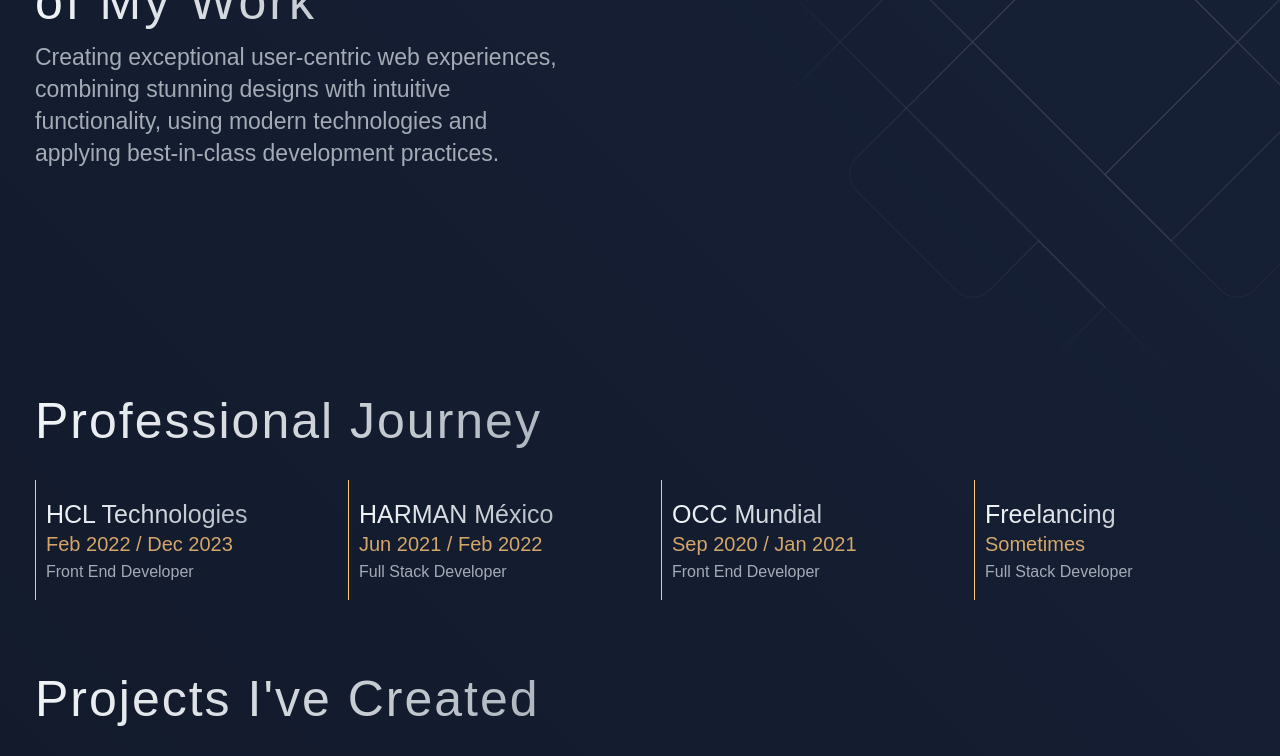
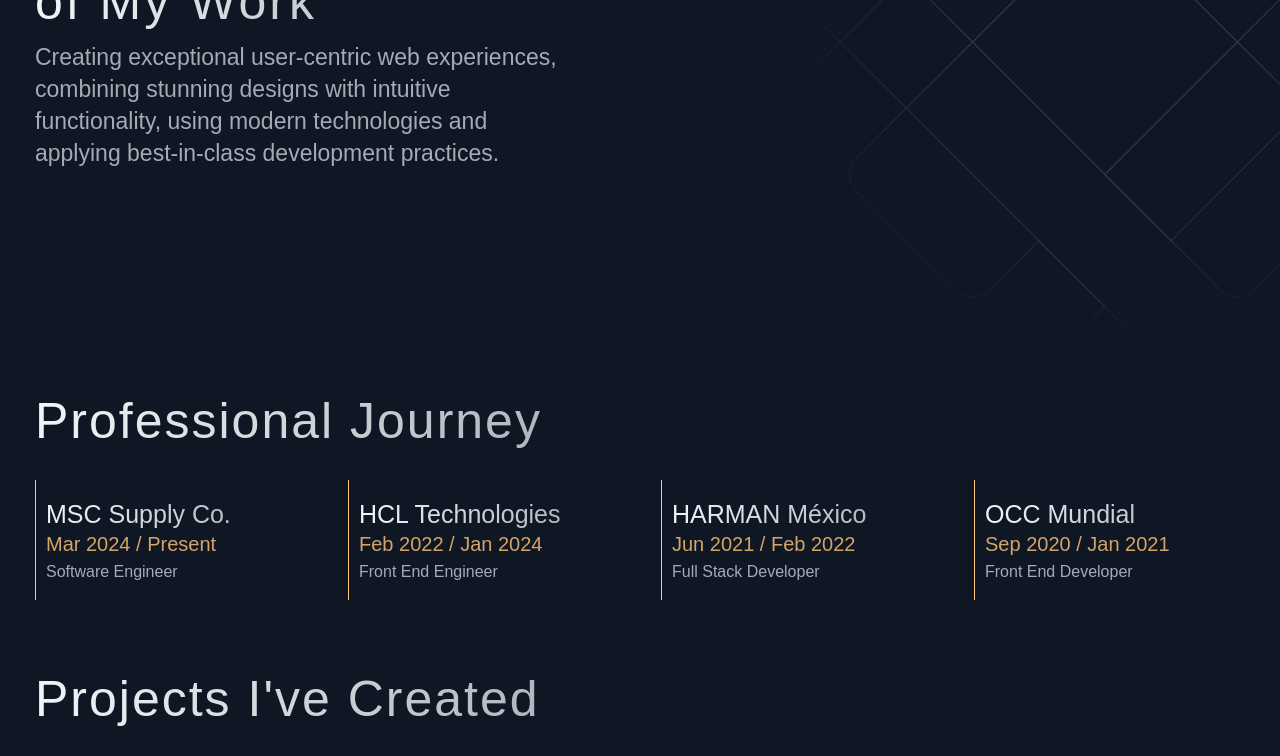
Before and after one commit to DiegoEDG/portfolio, a Next.js app: page / in a window 1280 px wide. Shown: the part 391-1147 px from the top of the page. Built offline with nearby package versions, Linux system fonts and the light colour scheme; a web font is replaced by a local one.

Commit message:
Experience Updated

```diff
--- a/src/app/globals.css
+++ b/src/app/globals.css
@@ -125,6 +125,6 @@
 
 body {
 	color: #f2f5f7;
-	/* background-color: #0f1624; */
-	background: linear-gradient(45deg, rgba(15, 22, 36, 1) 0%, rgba(23, 33, 55, 1) 100%);
+	background-color: #0f1624;
+	/* background: linear-gradient(45deg, rgba(15, 22, 36, 1) 0%, rgba(23, 33, 55, 1) 100%); */
 }
--- a/src/data/ExperienceDB.ts
+++ b/src/data/ExperienceDB.ts
@@ -6,9 +6,14 @@
 
 export const ExperienceDB: Experience[] = [
 	{
+		company: 'MSC Supply Co.',
+		date: 'Mar 2024 / Present',
+		position: 'Software Engineer'
+	},
+	{
 		company: 'HCL Technologies',
-		date: 'Feb 2022 / Dec 2023',
-		position: 'Front End Developer'
+		date: 'Feb 2022 / Jan 2024',
+		position: 'Front End Engineer'
 	},
 	{
 		company: 'HARMAN México',
@@ -19,10 +24,5 @@
 		company: 'OCC Mundial',
 		date: 'Sep 2020 / Jan 2021',
 		position: 'Front End Developer'
-	},
-	{
-		company: 'Freelancing',
-		date: 'Sometimes',
-		position: 'Full Stack Developer'
 	}
 ];
```
